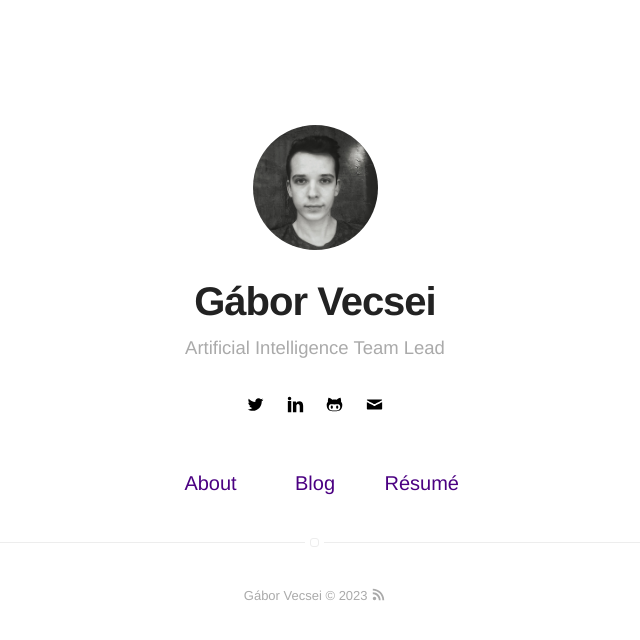
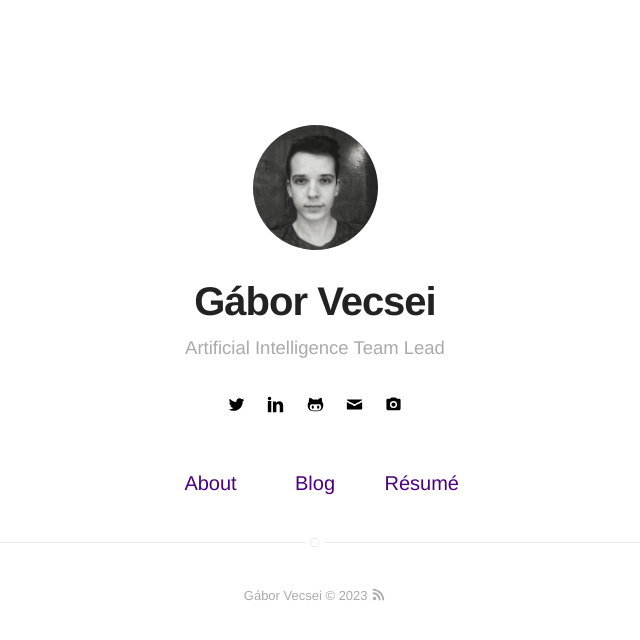
Before and after one commit to gaborvecsei/gaborvecsei.github.io, a Jekyll site: the page built from index.html, in a window 1280 px wide. Shown: the top 640 px of the page, without its empty margins (325-965 px from the left). Built offline with Jekyll 4.4.1, drawn with Linux system fonts in a browser that asks for light colours.

Commit message:
photography portfolio added

```diff
--- a/_config.yml
+++ b/_config.yml
@@ -52,6 +52,7 @@ github: gaborvecsei
 # vimeo: myvimeo
 # lanyrd: mylanyrd
 email: vecseigabor.x@gmail.com
+photography_portfolio: photos.gaborvecsei.com
 
 authors:
     gaborvecsei:
--- a/_includes/icons.html
+++ b/_includes/icons.html
@@ -103,5 +103,10 @@
 <path clip-rule="evenodd" d="M10.8,22.8V26h5v2h-5h-3h-5v-2h5v-3.2C3.4,22.2,0,18.7,0,14.4v-3  c0-0.1,0-0.3,0-0.4h2.8c0,0.3-0.1,0.6-0.1,0.9V14c0,3.3,2.9,6,6.5,6c3.6,0,6.5-2.7,6.5-6v-2.1c0-0.3,0-0.6-0.1-0.9h2.8  c0,0.1,0,0.3,0,0.4v3C18.6,18.7,15.2,22.2,10.8,22.8z M9.3,18c-2.5,0-4.5-2-4.5-4.5v-9C4.8,2,6.8,0,9.3,0s4.5,2,4.5,4.5v9  C13.8,16,11.8,18,9.3,18z" fill="#0D0D0D" fill-rule="evenodd"/>
 </symbol>
 
+<symbol id="icon-camera" viewBox="0 0 24 24">
+<title>camera</title>
+<path class="path1" d="M4,4H7L9,2H15L17,4H20A2,2 0 0,1 22,6V18A2,2 0 0,1 20,20H4A2,2 0 0,1 2,18V6A2,2 0 0,1 4,4M12,7A5,5 0 0,0 7,12A5,5 0 0,0 12,17A5,5 0 0,0 17,12A5,5 0 0,0 12,7M12,9A3,3 0 0,1 15,12A3,3 0 0,1 12,15A3,3 0 0,1 9,12A3,3 0 0,1 12,9Z" />
+</symbol>
+
 </defs>
 </svg>
--- a/_includes/social-links.html
+++ b/_includes/social-links.html
@@ -106,4 +106,10 @@
             <svg class="icon icon-mail"><use xlink:href="#icon-mail"></use></svg>
         </a>
     {% endif %}
+
+    {% if site.photography_portfolio %}
+        <a class="link" data-title="{{ site.photography_portfolio }}" href="https://{{ site.photography_portfolio }}">
+            <svg class="icon icon-camera"><use xlink:href="#icon-camera"></use></svg>
+        </a>
+    {% endif %}
 </div>
```
